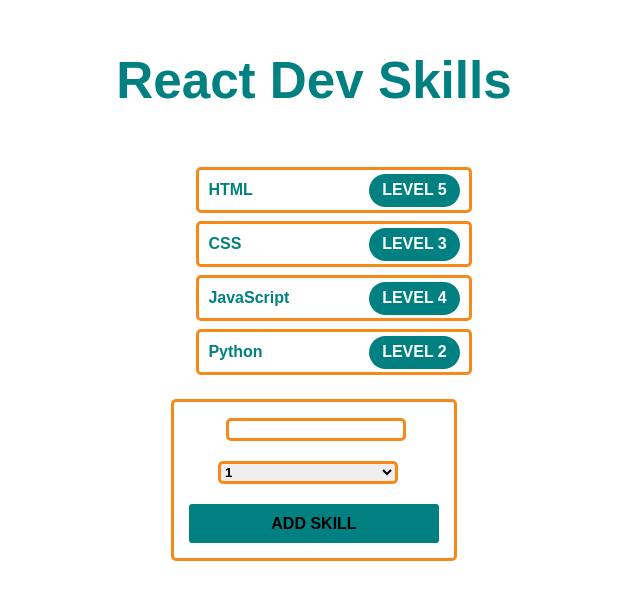
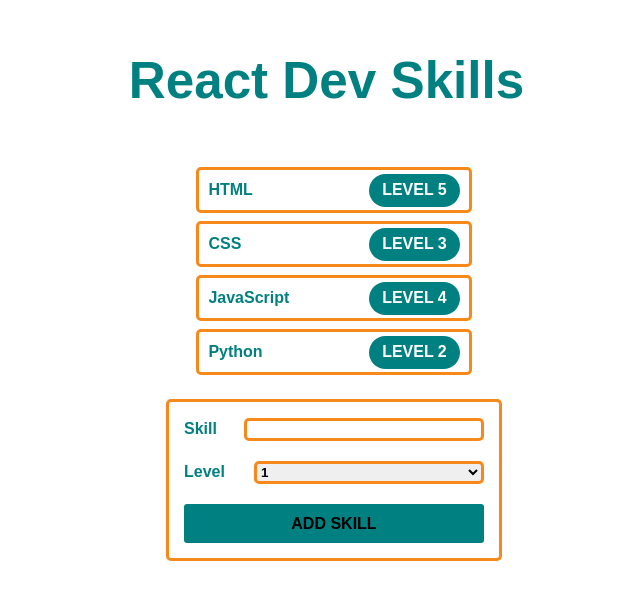
Before and after one commit to KeyNun95/react-dev-skills, a React (Vite) app: page / in a window 1280 px wide. Shown: the part 110-710 px from the top of the page, without its empty margins (326-966 px from the left). Built offline with nearby package versions, Linux system fonts and the light colour scheme.

Commit message:
finished css

```diff
--- a/src/App.css
+++ b/src/App.css
@@ -50,6 +50,10 @@
   color: teal;
 }
 
+h1 {
+  margin-left: 25px;
+}
+
 .padding-0 {
   padding: 0;
 }
--- a/src/NewSkillForm.css
+++ b/src/NewSkillForm.css
@@ -2,20 +2,20 @@ form {
     /* display: grid;
     gap: 15px; */
     text-align: left;
-    width: 250px;
+    width: 300px;
     font-weight: bold;
     padding: 15px;
     border: rgb(247, 137, 27) solid 3px;
     border-radius: 5px;
-    align-items: justify;
+    margin-left: 40px;
 }
 
 .bar {
     font-weight: bold;
     border: rgb(247, 137, 27) solid 3px;
     border-radius: 5px;
-    margin-left: 37px;
-    width: 170px;
+    margin-left: 27px;
+    width: 230px;
     /* padding: 0.2rem; */
 }
 
@@ -25,7 +25,7 @@ form {
     border: rgb(247, 137, 27) solid 3px;
     border-radius: 5px;
     margin-left: 29px;
-    width: 180px;
+    width: 230px;
     margin-top: 20px;
 }
 
@@ -40,5 +40,5 @@ form {
     font-weight: bold;
     margin-top: 20px;
     border-radius: 3px;
-    width: 250px;
+    width: 300px;
 }
--- a/src/NewSkillForm.jsx
+++ b/src/NewSkillForm.jsx
@@ -4,7 +4,7 @@ import { useState } from "react";
 export default function NewSkillForm({addSkill}) {
     const [skill, setSkill] = useState({
         name: "",
-        level: "3",
+        evel: "3",
     });
 
     const [errorMessage, setErrorMessage] = useState('')
@@ -32,19 +32,23 @@ export default function NewSkillForm({addSkill}) {
         <>
         <span>{errorMessage ? errorMessage : ''}</span>
         <form onSubmit={handleSubmit}>
+            <label>Skill
             <input
                 className="bar"
                 value={skill.name}
                 name="name"
                 onChange={handleChange}
             />
-            <select className="dropdown" name="level" onChange={handleChange}>
+            </label>
+            <label>Level
+            <select className="dropdown" name="Level" onChange={handleChange}>
                 <option value={1}>1</option>
                 <option value={2}>2</option>
                 <option value={3}>3</option>
                 <option value={4}>4</option>
                 <option value={5}>5</option>
             </select>
+            </label>
 
             <button className="button">ADD SKILL</button>
         </form>
```
